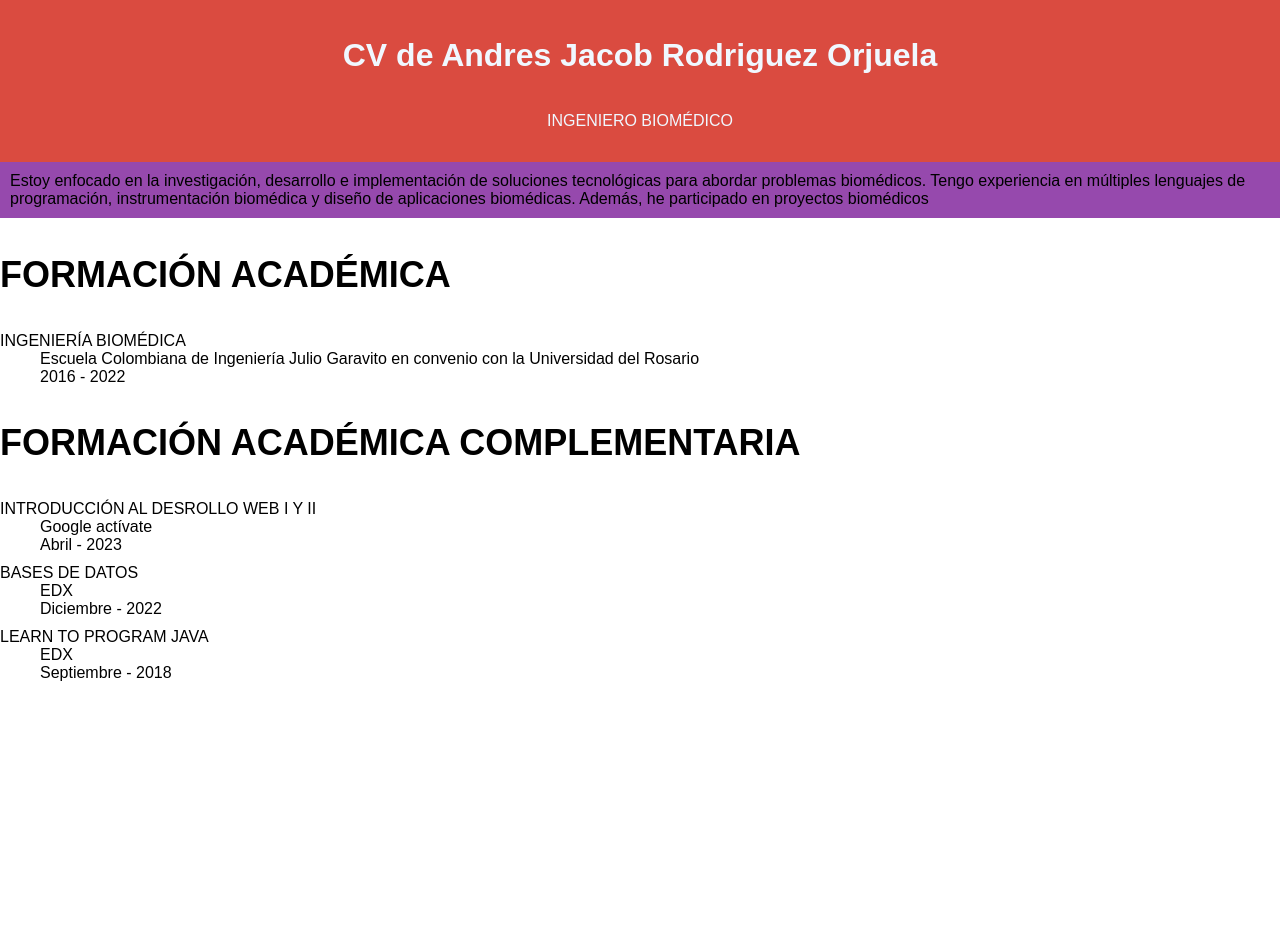
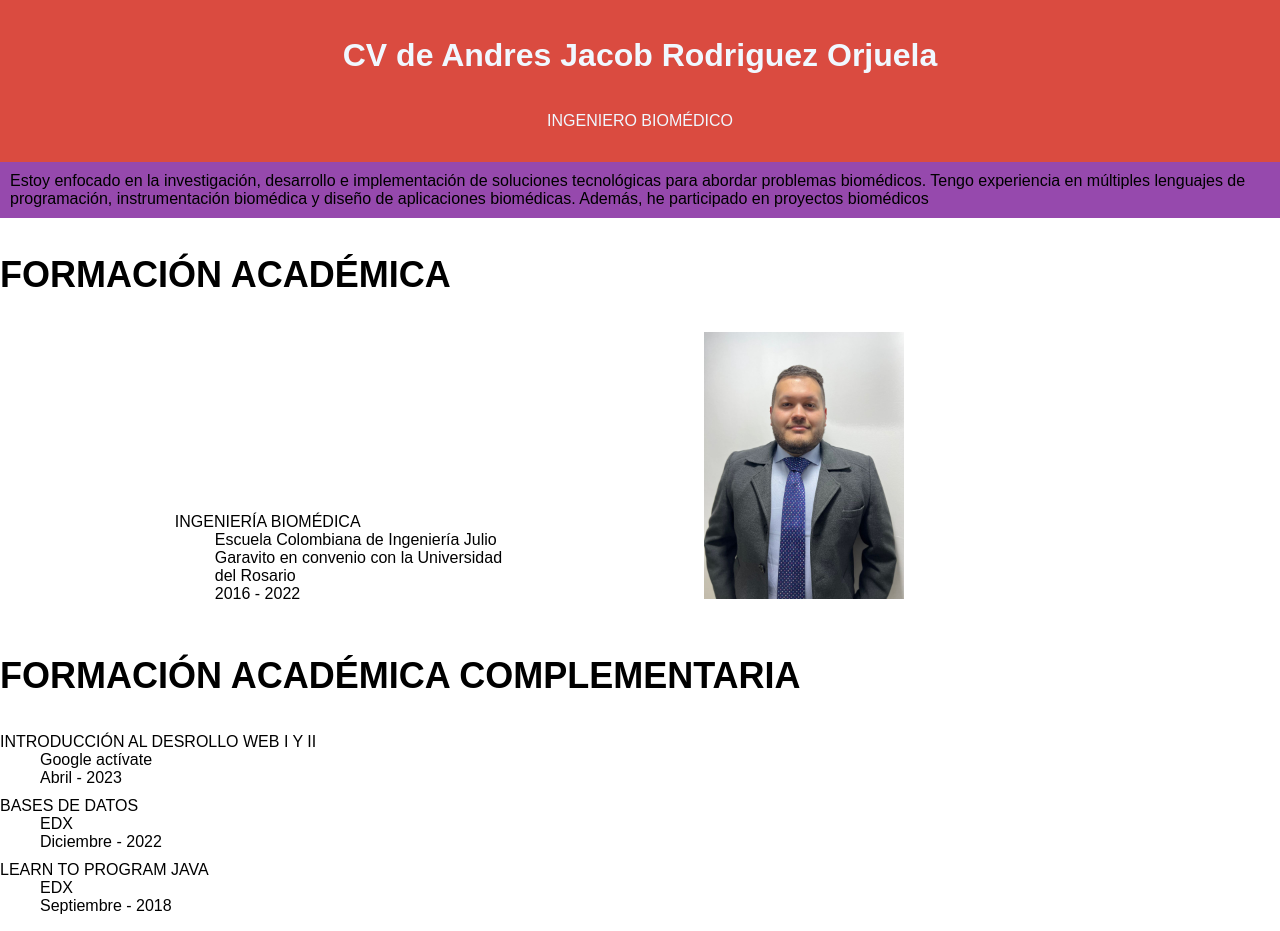
Before and after one commit to ajrodriguezo/git, a plain HTML site: page index.html in a window 1280 px wide. Before the commit the page ends 800 px from the top, so only its background shows below. Drawn offline with Linux system fonts and the light colour scheme.

Commit message:
se agrega foto

```diff
--- a/index.html
+++ b/index.html
@@ -35,14 +35,14 @@
 
             <div style="margin-left: auto; margin-right: auto;">
 
-                <div>
+                <div style="display: inline-block;">
                     <h3 style="font-size: 36px; font-weight: bolder;">FORMACIÓN ACADÉMICA</h3>
 
-                    <div>
+                    <div style="display: inline-block;">
 
-                        <dl>
+                        <dl style="width: 50%;  margin-left: auto; margin-right: auto; margin-top: 10px;">
                             <dt>INGENIERÍA BIOMÉDICA</dt>
-                            <dd>
+                            <dd >
                                 Escuela Colombiana de Ingeniería Julio Garavito en convenio con la
                                 Universidad del Rosario
                             </dd>
@@ -54,6 +54,9 @@
                         </dl>
 
                     </div>
+                <div style="display: inline-block;">
+                    <img src="1032483725 - foto.jpg" alt="Andres Jacob Rodriguez" style="width: 200px;">
+                </div>
 
                 </div>
 
```
Also changed, not shown: 1032483725 - foto.jpg (added).
